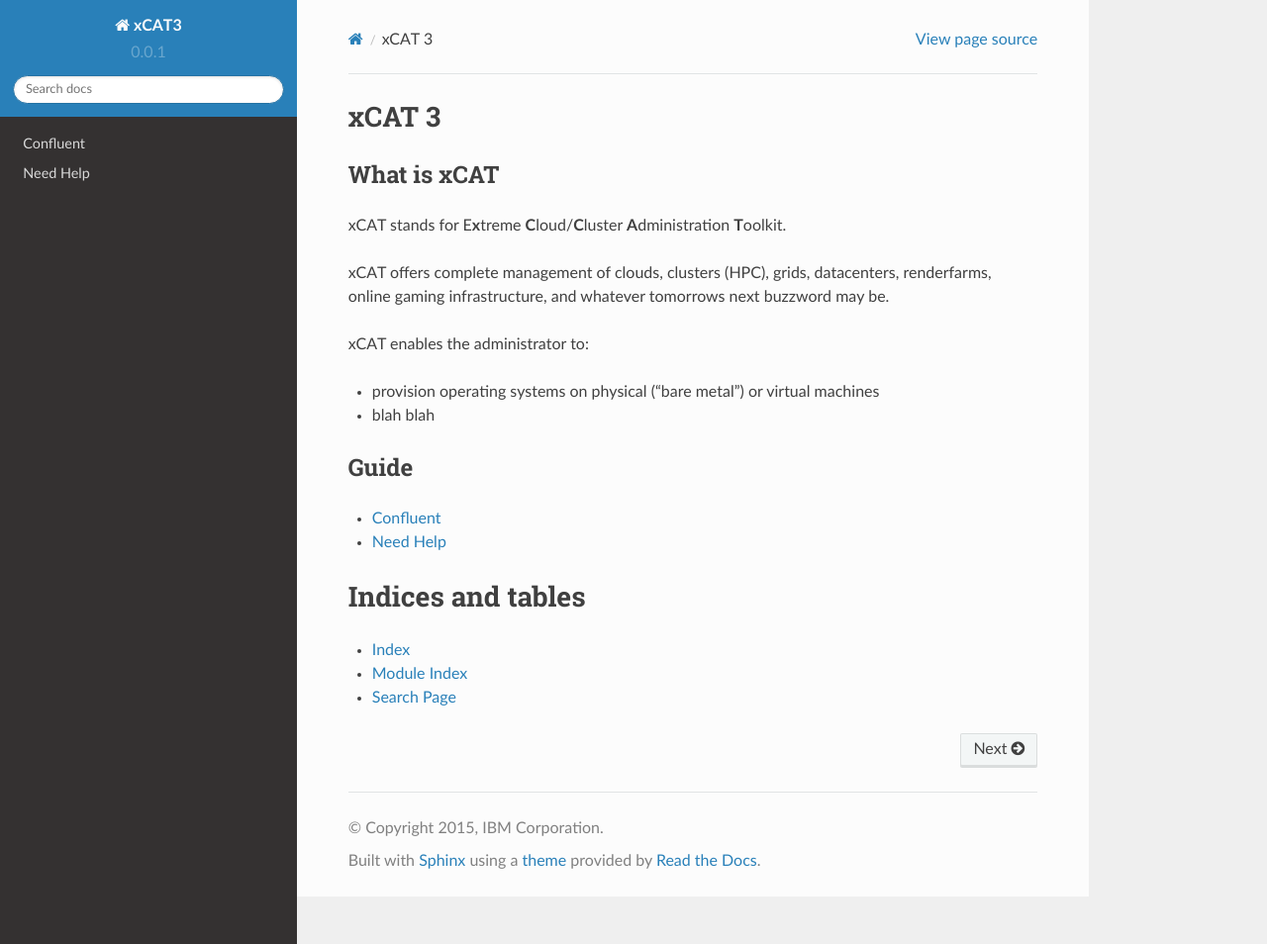
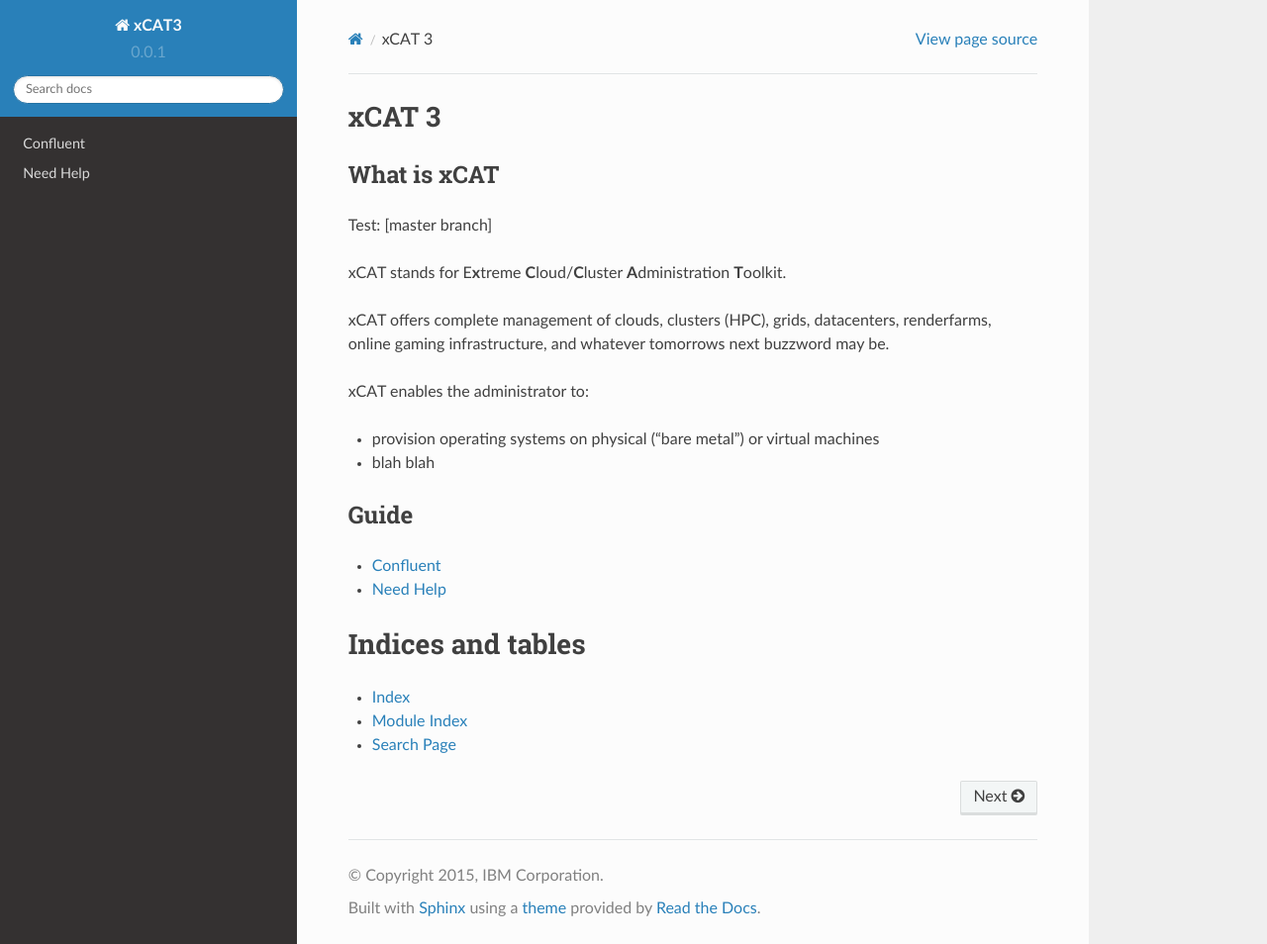
Before and after one commit to junxiawang/xcat-doc, a Sphinx documentation site: the page built from source/index.rst, in a window 1280 px wide and 954 px high. Shown: the whole window at 99% size. Built offline with Sphinx 7.4.7 and the Read the Docs theme 2.0.0, drawn with Linux system fonts in a browser that asks for light colours.

Commit message:
Testing out versions on different branch for RTD

```diff
--- a/source/index.rst
+++ b/source/index.rst
@@ -3,6 +3,8 @@
 
 What is xCAT
 ------------
+
+Test: [master branch]
 
 xCAT stands for E\ **x**\ treme **C**\ loud/\ **C**\ luster **A**\ dministration **T**\ oolkit.
 
```
